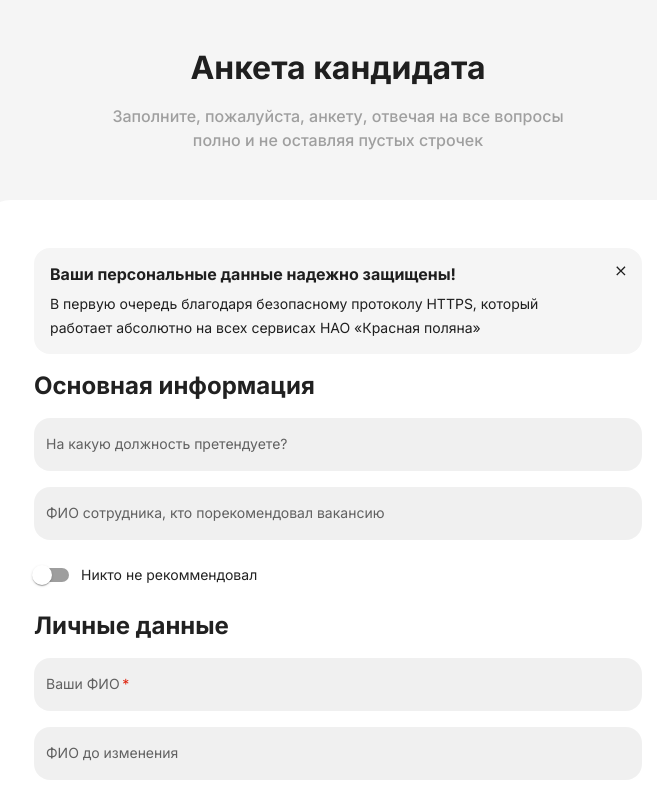
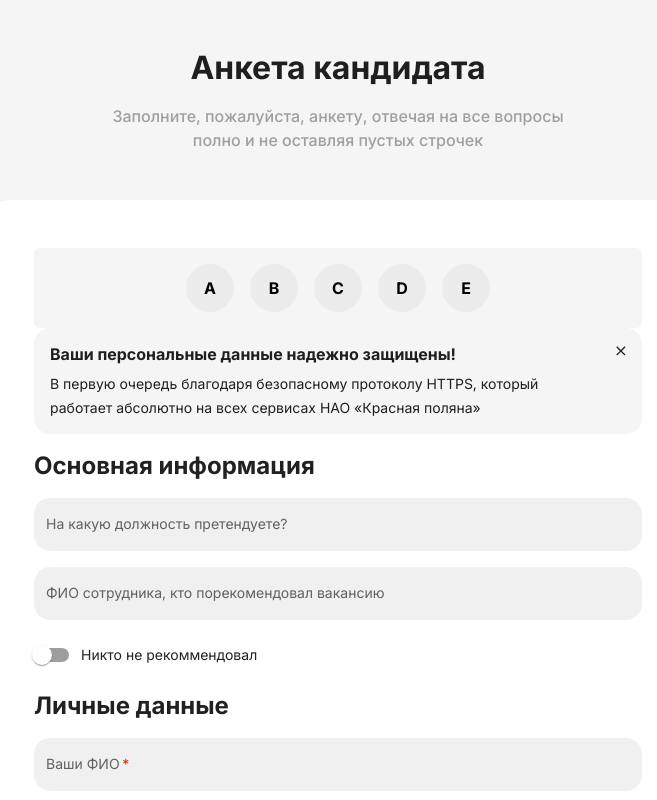
Before and after one commit to salievvm/kp-calendar, a React (Create React App) app: page / in a window 1280 px wide. Shown: the top 800 px of the page, without its empty margins (302-959 px from the left). Built offline with nearby package versions, Linux system fonts and the light colour scheme.

Commit message:
CustomRadioGroup: single radio done

```diff
--- /dev/null
+++ b/src/components/@ui/CustomFields/CustomRadioGroup/CustomRadioGroup.jsx
@@ -0,0 +1,58 @@
+import * as React from 'react';
+import PropTypes from 'prop-types';
+import CustomRadioItem from './CustomRadioItem';
+import { Grid } from '@mui/material';
+
+export default function CustomRadioGroup({
+  options,
+  value,
+  onChange,
+}) {
+  const [state, setState] = React.useState(value);
+
+  const handleCheck = (id) => {
+    setState(id);
+    onChange(id);
+  };
+
+  return (
+    <Grid
+      container
+      alignItems="center"
+      justifyContent="center"
+      gap={2}
+      padding={2}
+      sx={(theme) => ({
+        bgcolor: theme.palette.info.main,
+        borderRadius: theme.shape.borderRadiusSm,
+      })}
+    >
+      {options.map(({
+        label,
+        id,
+      }) => {
+        const checked = state === id;
+        return <CustomRadioItem
+          key={id}
+          checked={checked}
+          onClick={() => handleCheck(id)}
+        >
+          {label}
+        </CustomRadioItem>
+      })}
+    </Grid>
+  );
+};
+
+CustomRadioGroup.propTypes = {
+  options: PropTypes.arrayOf(PropTypes.shape({
+    label: PropTypes.string.isRequired,
+    id: PropTypes.oneOfType([PropTypes.string, PropTypes.number]),
+  })),
+  value: PropTypes.oneOfType([PropTypes.string, PropTypes.number]),
+  onChange: PropTypes.func,
+};
+
+CustomRadioGroup.defaultProps = {
+  onChange: () => { },
+};
--- /dev/null
+++ b/src/components/@ui/CustomFields/CustomRadioGroup/CustomRadioItem.jsx
@@ -0,0 +1,44 @@
+import React from 'react';
+import PropTypes from 'prop-types';
+
+import { Avatar, IconButton, Typography } from '@mui/material';
+
+const CustomRadioItem = ({
+  checked,
+  id,
+  onClick,
+  children,
+}) => {
+  const handleClick = () => {
+    onClick(id);
+  }
+  return (
+    <IconButton size="small" sx={{ padding: 0 }} onClick={handleClick}>
+      <Avatar
+        sx={(theme) => ({
+          bgcolor: checked ? theme.palette.primary.main : theme.palette.info.light,
+          width: 48,
+          height: 48,
+        })}
+      >
+        <Typography
+          variant="h3"
+          style={{ width: 24, height: 24 }}
+          color={checked ? 'default' : 'ActiveBorder'}
+        >
+          {children}
+        </Typography>
+      </Avatar>
+    </IconButton>
+
+  )
+};
+
+export default CustomRadioItem;
+
+CustomRadioItem.propTypes = {
+  checked: PropTypes.bool.isRequired,
+  children: PropTypes.any.isRequired,
+  id: PropTypes.oneOfType([PropTypes.string, PropTypes.number]),
+  onClick: PropTypes.func,
+};
--- /dev/null
+++ b/src/components/@ui/CustomFields/CustomRadioGroup/index.js
@@ -0,0 +1,3 @@
+import CustomRadioGroup from './CustomRadioGroup';
+
+export default CustomRadioGroup;
--- a/src/components/@ui/CustomFields/index.js
+++ b/src/components/@ui/CustomFields/index.js
@@ -3,6 +3,7 @@ import CustomTextField from "./CustomTextField";
 import CustomPhone from "./CustomPhone";
 import CustomDateRange from "./CustomDateRange";
 import CustomDate from "./CustomDate";
+import CustomRadioGroup from "./CustomRadioGroup";
 
 export {
   CustomSwitch,
@@ -10,4 +11,5 @@ export {
   CustomPhone,
   CustomDateRange,
   CustomDate,
+  CustomRadioGroup,
 };
--- a/src/containers/FormCandidate/FormCandidate.jsx
+++ b/src/containers/FormCandidate/FormCandidate.jsx
@@ -8,6 +8,7 @@ import { CustomAlertInfo } from '../../components/@ui/CustomAlert';
 
 import CustomPageHeader from '../../components/@ui/CustomPageHeader/CustomPageHeader';
 import FormCandidateSectionList from './FormCandidateSectionList';
+import { CustomRadioGroup } from '../../components/@ui/CustomFields';
 
 const FormCandidate = () => {
   const {
@@ -26,6 +27,15 @@ const FormCandidate = () => {
         subtitle={subtitle}
       />
       <CustomCard>
+        <CustomRadioGroup
+          options={[
+            { id: 'A', label: 'A' },
+            { id: 'B', label: 'B' },
+            { id: 'C', label: 'C' },
+            { id: 'D', label: 'D' },
+            { id: 'E', label: 'E' },
+          ]}
+        />
         <CustomAlertInfo
           title={alertTitle}
           subtitle={alertSubtitle}
--- a/src/theme/colors.js
+++ b/src/theme/colors.js
@@ -9,3 +9,4 @@ export const SECOND_TEXT = '#9F9F9F';
 
 /*** Bg */
 export const BODY_COLOR = '#F5F5F5';
+export const RADIO_GROUP_DEFAULT = '#ECECEC';
--- a/src/theme/index.js
+++ b/src/theme/index.js
@@ -11,10 +11,17 @@ import palette from './palette';
 import typography from './typography';
 
 import componentsOverride from './overrides';
+import { BORDER_RADIUS_MD, BORDER_RADIUS_SM } from './const';
+
+const shape = {
+  borderRadiusSm: BORDER_RADIUS_SM / 8,
+  borderRadius: BORDER_RADIUS_MD / 8,
+}
 
 const options = createTheme({
   palette,
   typography,
+  shape,
 });
 
 const ThemeProvider = ({ children }) => {
--- a/src/theme/palette.js
+++ b/src/theme/palette.js
@@ -1,4 +1,4 @@
-import { BODY_COLOR, CONTRAST_TEXT_LIGHT, MAIN_TEXT, PRIMARY } from "./colors";
+import { BODY_COLOR, CONTRAST_TEXT_LIGHT, MAIN_TEXT, PRIMARY, RADIO_GROUP_DEFAULT } from "./colors";
 
 const palette = {
   primary: {
@@ -9,7 +9,7 @@ const palette = {
   },
   info: {
     main: BODY_COLOR,
-    light: BODY_COLOR,
+    light: RADIO_GROUP_DEFAULT,
     dark: BODY_COLOR,
     contrastText: MAIN_TEXT,
   },
```
